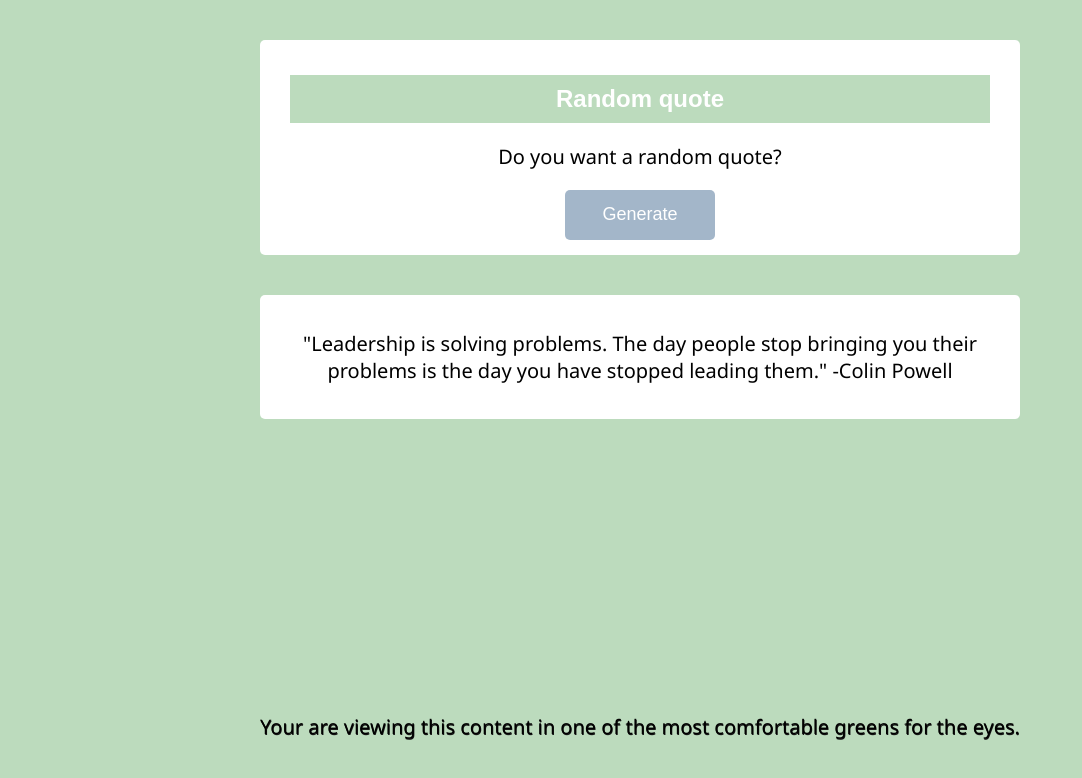
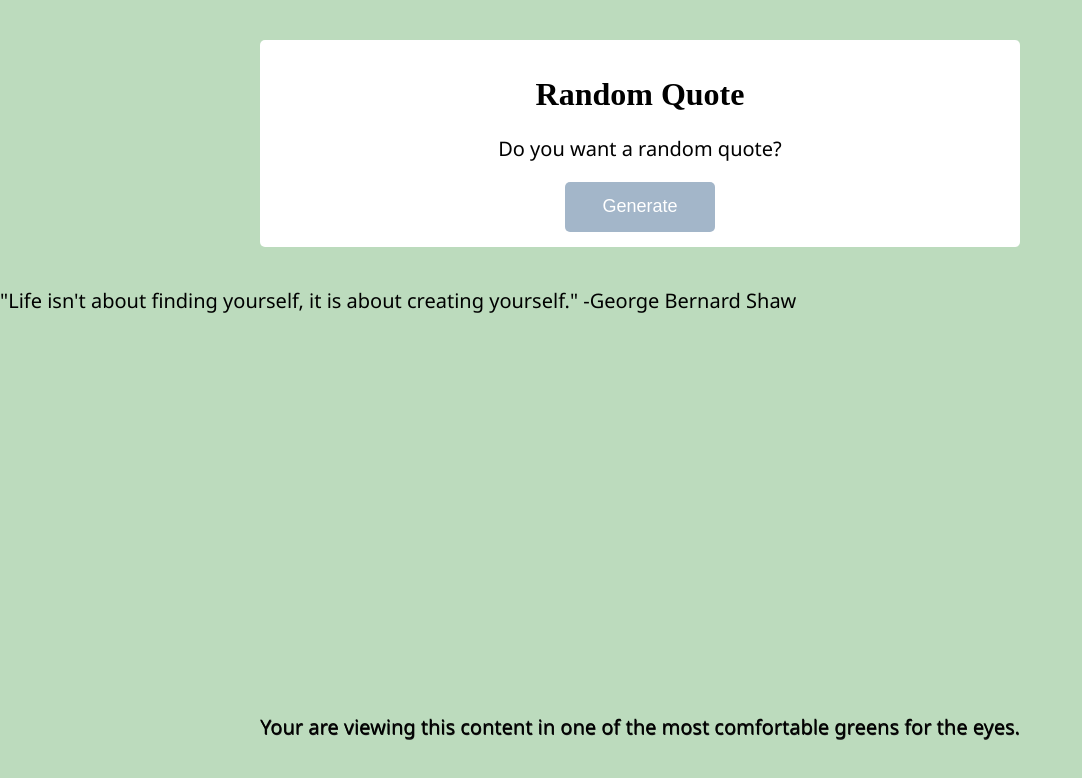
Before and after one commit to fleejy/simple-quote, a website: page src/index.html in a window 1280 px wide. Both pictures are taken after a click on the button "Generate". Shown: the whole page, without its empty margins (0-1082 px from the left). Drawn offline with Linux system fonts and the light colour scheme.

Commit message:
chore: Change structure and formatting

```diff
--- a/src/index.html
+++ b/src/index.html
@@ -1,24 +1,74 @@
 <!DOCTYPE html>
 <html lang="en">
+
 <head>
     <meta charset="UTF-8">
     <meta name="viewport" content="width=device-width, initial-scale=1.0">
     <link rel="stylesheet" href="style.css">
     <link rel="shortcut icon" href="icons/favicon.png">
-    <title>Random quote</title>
+    <title>Random Quote</title>
+    <script src="script.js"></script>
 </head>
+
 <body>
     <div class="content">
         <div class="card">
-          <h2>Random quote</h2>
-          <p>Do you want a random quote?</p>
-          <button onclick="displayQuote()" class="btn">Generate</button>
+            <h1>Random Quote</h1>
+            <p>Do you want a random quote?</p>
+            <button class="btn">Generate</button>
         </div>
         <div id="quote"></div>
     </div>
     <div class="footer">
         <p>Your are viewing this content in one of the most comfortable greens for the eyes.</p>
     </div>
+    <script>
+        (function() {
+        const quotes = [
+            '\"Life isn\'t about finding yourself, it is about creating yourself.\"\n\n-George Bernard Shaw',
+            '\"If you are going down the right path and you are willing to keep walking, eventually you\'ll make progress.\"\n-Barrack Obama',
+            '\"I have far more respect for the person with a single idea who gets there than one with a thousand ideas and does nothing.\"\n-Thomas Edison',
+            '\"What is necessary to change a person is to change awareness of himself.\"\n\n-Anonymous',
+            '\"Many people die at the age of 25, but their bodies are not buried until 75.\"\n\n-Benjamin Franklin',
+            '\"If you don\'t get up every morning with a burning desire to do things, you don\'t have enough goals.\"\n-Lou Holtz',
+            '\"The way to learning is to get rid of the arrogance of knowledge.\"\n-Confucius',
+            '\"One can have no smaller or greater master than the mastery of oneself.\"\n\n-Leonardo Da Vinci',
+            '\"Empty pockets never held anyone back. Only empty heads and hearts can do that.\"\n-Norman Vincent Peale',
+            '\"Great things are not done by impulse, but a series of small things brought together.\"\n-Vincent Van Gogh',
+            '\"Why measure your success by the suggestions of society when you can become a success on your own terms.\"\n-Robin Sharma',
+            '\"A man may imagine things that are false, but he can only undetsand things that are true.\"\n-Isaac Newton',
+            '\"Our fatigue is often caused not by work, but by worry, frustration and resentment.\"\n-Dale Carnegie',
+            '\"True freedom is impossible without a mind made free by discipline.\"\n-Mortimer Adler',
+            '\"Focus is not saying yes to all important things, rather it is saying no to less important things.\"\n-Steve Jobs',
+            '\"Discipline is the bridge between goals and accomplishment.\"\n-Jim Rohn',
+            '\"Success in life comes when you simply refuse to give up, with goals so strong that obstacles, failure and loss only act as motivation.\"\n-Jim Rohn',
+            '\"Be yourself. Everyone else is already taken.\"\n-Oscar Wilde',
+            '\"Be who you are and say what you feel, because those who mind don\'t matter and those who matter don\'t mind.\"\n-Bernard M. Baruch',
+            '\"Imperfection is beauty, madness is genius and it\'s better to be absolutely ridiculous than absolutely boring.\"\n-Marilyn Monroe',
+            '\"When you are content to be simply yourself and don\'t compare or compete, everyone will respect you.\"\n-Lao Tzu',
+            '\"If you are always trying to be ordinary, you will never know how extraordinary you can be.\"\n-Michelangelo',
+            '\"Leadership is solving problems. The day people stop bringing you their problems is the day you have stopped leading them.\"\n-Colin Powell',
+            '\"Start by doing what\'s necessary; then do what\'s possible and suddenly you are doing the impossible.\"\n-Francis of Assisi',
+            '\"It is our choices that show what we truly are, far more than our abilities.\"\n-Albus Dumbledore',
+            '\"It does not do to dwell on dreams and forget to live.\"\n-Mirror of Erised'
+        ];
+
+
+        // let btn=document.querySelector('.btn');
+        // btn.addEventListener('click', displayQuote);
+
+        let counter = 0;
+
+        const appendNewQuote = () => {
+          const p = document.createElement('p');
+          p.innerHTML = quotes[counter++] || "I'm all out of quotes!";
+          document.querySelector('#quote').prepend(p);
+        }
+
+        const button = document.querySelector('button');
+        button.addEventListener('click', appendNewQuote);
+      })();
+    </script>
 </body>
-<script src="script.js"></script>
+
 </html>
--- a/src/script.js
+++ /dev/null
@@ -1,47 +0,0 @@
-let quotes = [
-    '\"Life isn\'t about finding yourself, it is about creating yourself.\"\n\n-George Bernard Shaw',
-    '\"If you are going down the right path and you are willing to keep walking, eventually you\'ll make progress.\"\n-Barrack Obama',
-    '\"I have far more respect for the person with a single idea who gets there than one with a thousand ideas and does nothing.\"\n-Thomas Edison',
-    '\"What is necessary to change a person is to change awareness of himself.\"\n\n-Anonymous',
-    '\"Many people die at the age of 25, but their bodies are not buried until 75.\"\n\n-Benjamin Franklin',
-    '\"If you don\'t get up every morning with a burning desire to do things, you don\'t have enough goals.\"\n-Lou Holtz',
-    '\"The way to learning is to get rid of the arrogance of knowledge.\"\n-Confucius',
-    '\"One can have no smaller or greater master than the mastery of oneself.\"\n\n-Leonardo Da Vinci',
-    '\"Empty pockets never held anyone back. Only empty heads and hearts can do that.\"\n-Norman Vincent Peale',
-    '\"Great things are not done by impulse, but a series of small things brought together.\"\n-Vincent Van Gogh',
-    '\"Why measure your success by the suggestions of society when you can become a success on your own terms.\"\n-Robin Sharma',
-    '\"A man may imagine things that are false, but he can only undetsand things that are true.\"\n-Isaac Newton',
-    '\"Our fatigue is often caused not by work, but by worry, frustration and resentment.\"\n-Dale Carnegie',
-    '\"True freedom is impossible without a mind made free by discipline.\"\n-Mortimer Adler',
-    '\"Focus is not saying yes to all important things, rather it is saying no to less important things.\"\n-Steve Jobs',
-    '\"Discipline is the bridge between goals and accomplishment.\"\n-Jim Rohn',
-    '\"Success in life comes when you simply refuse to give up, with goals so strong that obstacles, failure and loss only act as motivation.\"\n-Jim Rohn',
-    '\"Be yourself. Everyone else is already taken.\"\n-Oscar Wilde',
-    '\"Be who you are and say what you feel, because those who mind don\'t matter and those who matter don\'t mind.\"\n-Bernard M. Baruch',
-    '\"Imperfection is beauty, madness is genius and it\'s better to be absolutely ridiculous than absolutely boring.\"\n-Marilyn Monroe',
-    '\"When you are content to be simply yourself and don\'t compare or compete, everyone will respect you.\"\n-Lao Tzu',
-    '\"If you are always trying to be ordinary, you will never know how extraordinary you can be.\"\n-Michelangelo',
-    '\"Leadership is solving problems. The day people stop bringing you their problems is the day you have stopped leading them.\"\n-Colin Powell',
-    '\"Start by doing what\'s necessary; then do what\'s possible and suddenly you are doing the impossible.\"\n-Francis of Assisi',
-    '\"It is our choices that show what we truly are, far more than our abilities.\"\n-Albus Dumbledore',
-    '\"It does not do to dwell on dreams and forget to live.\"\n-Mirror of Erised'
-];
-
-
-// let btn=document.querySelector('.btn');
-// btn.addEventListener('click', displayQuote);
-
-function displayQuote(){
-    //create an index of a random number
-    //convert it into between 0 to length of quotes[]
-    let index=Math.floor(Math.random()*quotes.length);
-
-    //display the quote of that index
-    let div=document.querySelector('#quote');
-    let quote=`<div class="card">
-    <p>${quotes[index]}</p>
-   </div>
-    `;
-    div.innerHTML=quote;
-
-}
```
